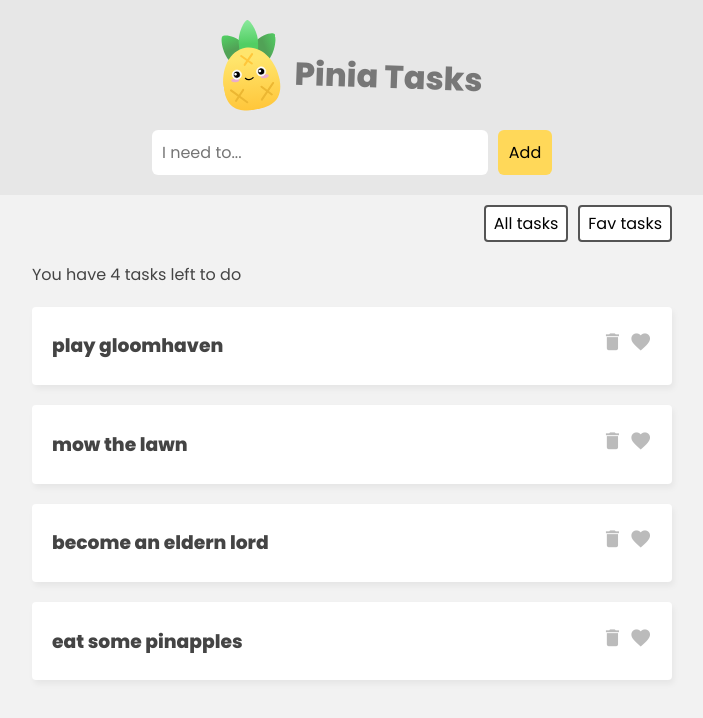
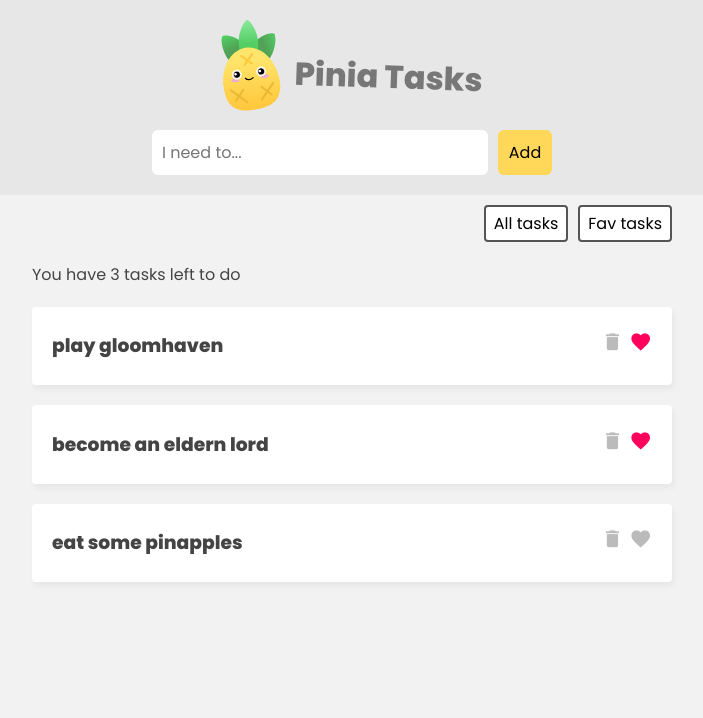
Before and after one commit to luacooli/pinia-tasks, a Vue app: page / in a window 1280 px wide. Shown: the top 718 px of the page, without its empty margins (288-991 px from the left). Built offline with nearby package versions, Linux system fonts and the light colour scheme; data requests are answered from the project's data file.

Commit message:
feat: all async methods

```diff
--- a/data/db.json
+++ b/data/db.json
@@ -4,11 +4,6 @@
       "id": 1,
       "title": "play gloomhaven",
       "isFav": true
-    },
-    {
-      "id": 2,
-      "title": "mow the lawn",
-      "isFav": false
     },
     {
       "title": "become an eldern lord",
--- a/src/assets/main.css
+++ b/src/assets/main.css
@@ -59,6 +59,9 @@
   cursor: pointer;
   color: #bbb;
 }
+.task i.active {
+  color: #ff005d;
+}
 
 /* filter nav */
 .filter {
--- a/src/components/TaskDetails.vue
+++ b/src/components/TaskDetails.vue
@@ -5,13 +5,20 @@
       <i class="material-icons" @click="taskStore.deleteTask(task.id)">
         delete
       </i>
-      <i class="material-icons">favorite</i>
+      <i
+        class="material-icons"
+        :class="{ active: task.isFav }"
+        @click="taskStore.toggleFav(task.id)"
+      >
+        favorite
+      </i>
     </div>
   </div>
 </template>
 
 <script>
 import { useTaskStore } from "../stores/TaskStore";
+
 export default {
   props: ["task"],
   setup() {
--- a/src/stores/TaskStore.js
+++ b/src/stores/TaskStore.js
@@ -30,18 +30,45 @@
       this.tasks = data;
       this.loading = false;
     },
-    addTask(task) {
+    async addTask(task) {
       this.tasks.push(task);
+
+      const res = await fetch("http://localhost:3000/tasks", {
+        method: "POST",
+        body: JSON.stringify(task),
+        headers: { "Content-Type": "application/json" },
+      });
+
+      if (res.error) {
+        console.log(res.error);
+      }
     },
-    deleteTask(id) {
+    async deleteTask(id) {
       this.tasks = this.tasks.filter((t) => {
         return t.id !== id;
       });
+
+      const res = await fetch("http://localhost:3000/tasks/" + id, {
+        method: "DELETE",
+      });
+
+      if (res.error) {
+        console.log(res.error);
+      }
     },
-    toggleFav(id) {
+    async toggleFav(id) {
       const task = this.tasks.find((t) => t.id === id);
+      task.isFav = !task.isFav;
 
-      task.isFav = !task.isFav;
+      const res = await fetch("http://localhost:3000/tasks/" + id, {
+        method: "POST",
+        body: JSON.stringify({ isFav: task.isFav }),
+        headers: { "Content-Type": "application/json" },
+      });
+
+      if (res.error) {
+        console.log(res.error);
+      }
     },
   },
 });
```
